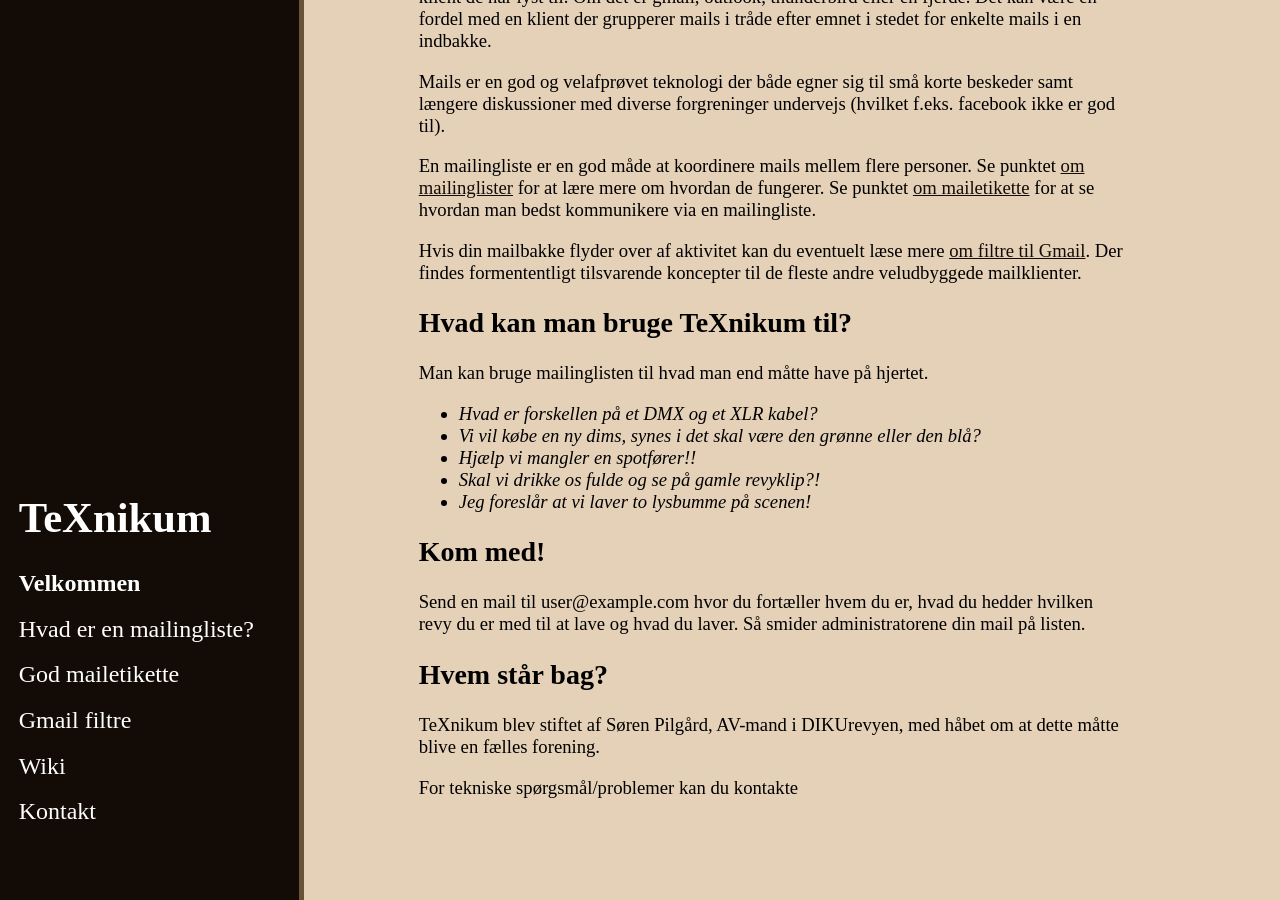
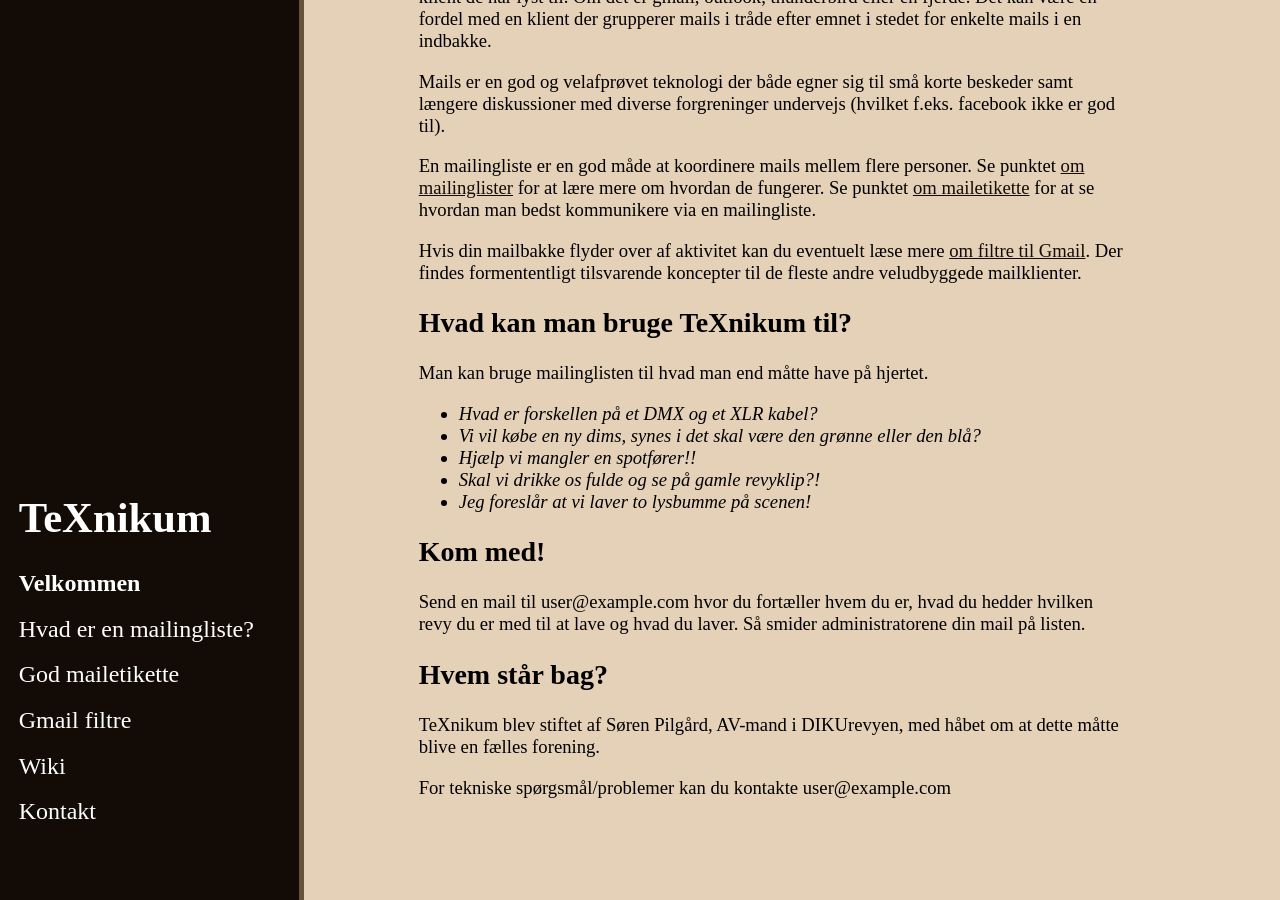
Before and after one commit to TeXnikum/TeXnikum.github.io, a Jekyll site: the page built from index.md, in a window 1280 px wide and 900 px high, scrolled down 582 px. Built offline with Jekyll 4.4.1, drawn with Linux system fonts in a browser that asks for light colours.

Commit message:
added email-admin html

```diff
--- a/_config.yml
+++ b/_config.yml
@@ -7,3 +7,4 @@
 title: TeXnikum
 
 email-list: <span class="email-list"><span class="strikethrough">hemmelig@adresse.dk</span> (slå javascript til for at se den rigtige)</span>
+email-admin: <span class="email-admin"><span class="strikethrough">hemmelig-admin@adresse.dk</span> (slå javascript til for at se den rigtige)</span>
```
